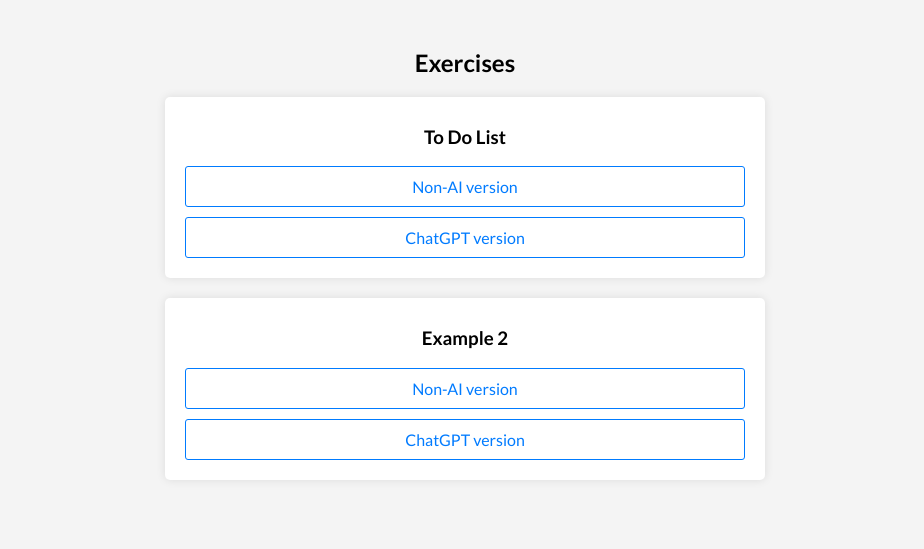
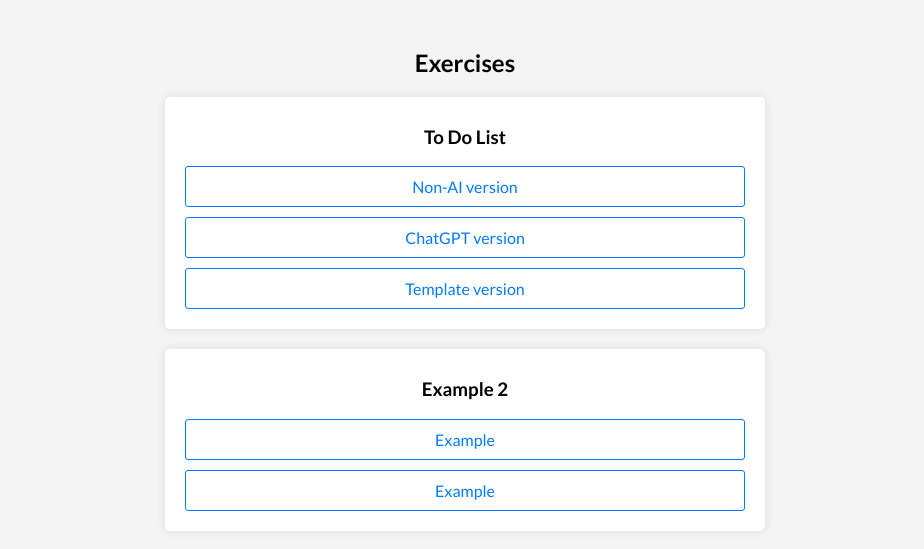
Before and after one commit to Ariel-A-C/my-page, a plain HTML site: page index.html in a window 1280 px wide. Shown: the part 95-644 px from the top of the page, without its empty margins (175-1099 px from the left). Drawn offline with Linux system fonts and the light colour scheme.

Commit message:
fixed some things

```diff
--- a/index.html
+++ b/index.html
@@ -14,11 +14,12 @@
             <h3>To Do List</h3>
             <a href="To Do List/index.html">Non-AI version</a>
             <a href="To Do List/indexGPT.html">ChatGPT version</a>
+            <a href="To Do List/indexTemplate.html">Template version</a>
         </div>
         <div id="Example2">
             <h3>Example 2</h3>
-            <a href="#">Non-AI version</a>
-            <a href="#">ChatGPT version</a>
+            <a href="#">Example</a>
+            <a href="#">Example</a>
         </div>
     </div>
 </body>
```
